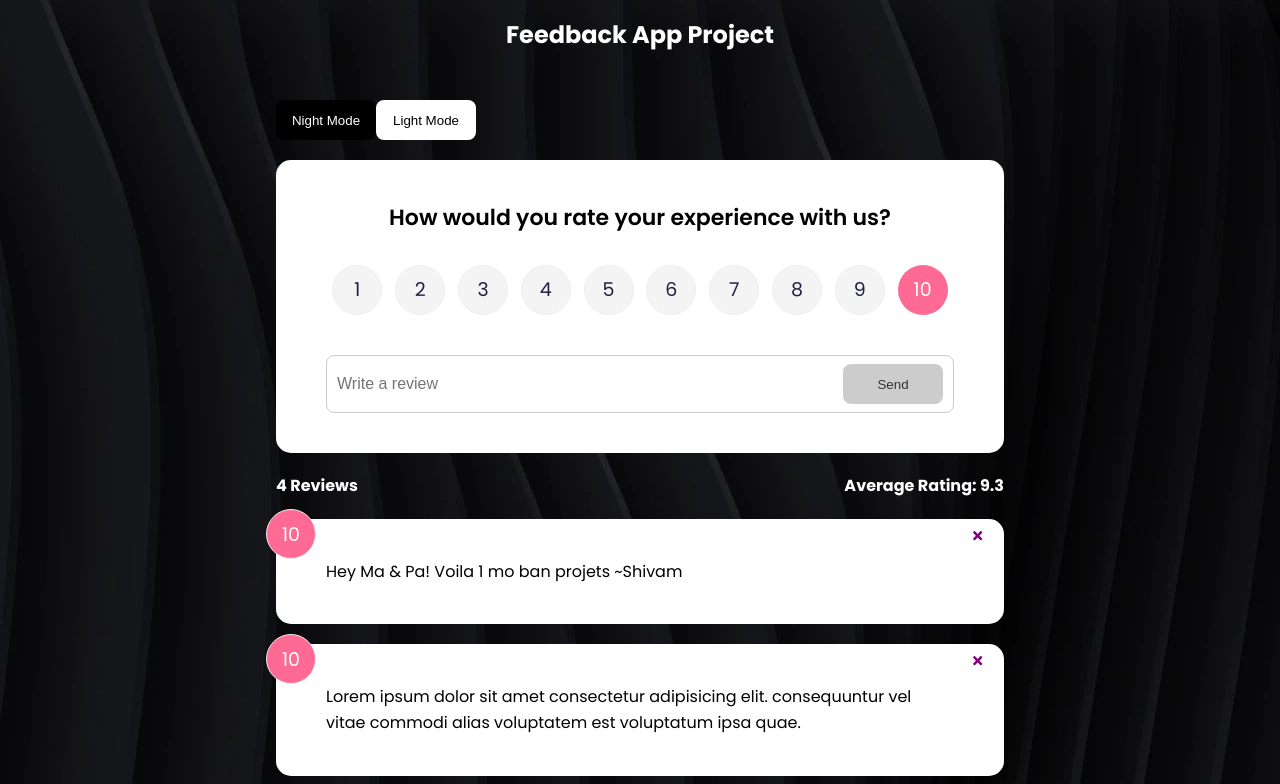
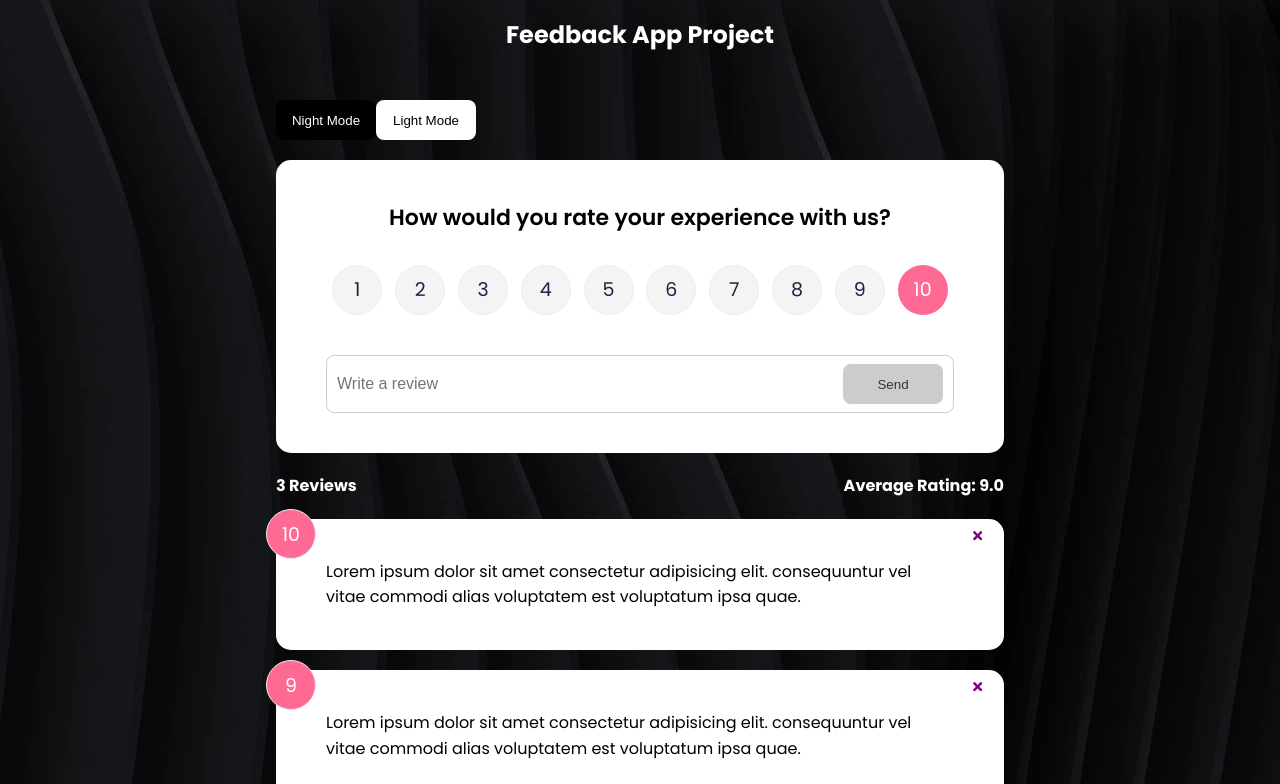
Before and after one commit to Shiv2205/feedback-app, a React (Create React App) app: page / in a window 1280 px wide. Shown: the top 784 px of the page. Built offline with nearby package versions, Linux system fonts and the light colour scheme.

Commit message:
Removed a review from feedback data

```diff
--- a/src/data/FeedbackData.js
+++ b/src/data/FeedbackData.js
@@ -1,9 +1,4 @@
 let FeedbackData = [
-    {
-      id: 0,
-      rating: 10,
-      text: 'Hey Ma & Pa! Voila 1 mo ban projets ~Shivam'
-    },
     {
       id: 1,
       rating: 10,
```
